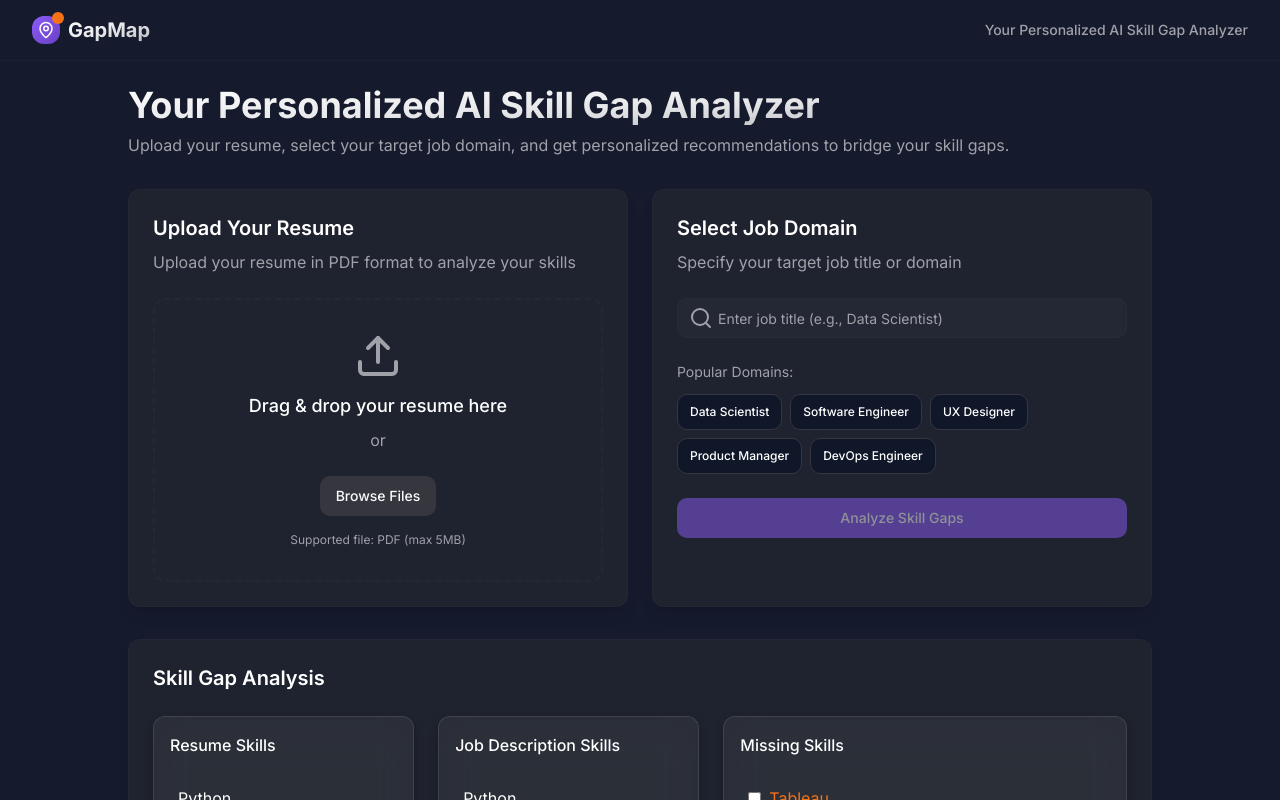
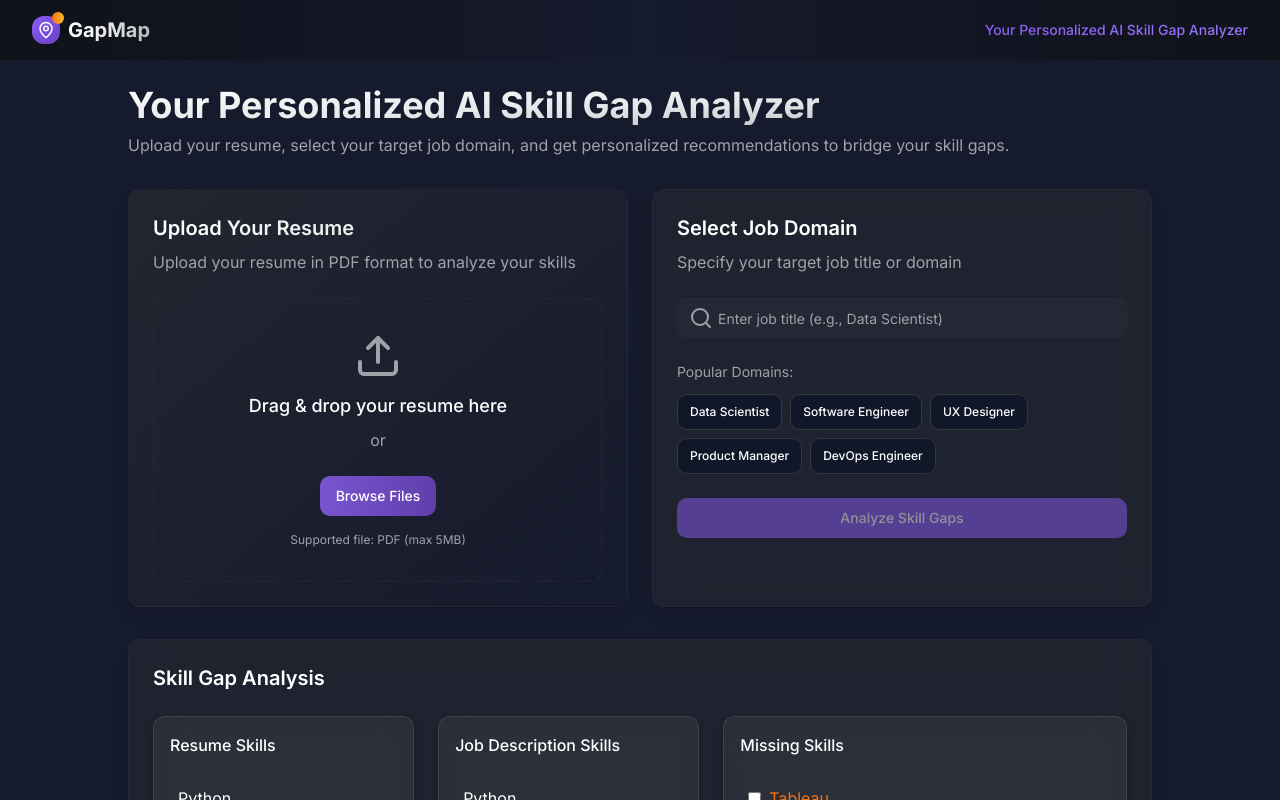
Before and after one commit to amank-coder/skill-radar-gapmap, a React (Vite) app: page / in a window 1280 px wide. Shown: the top 800 px of the page. Built offline with nearby package versions, Linux system fonts and the light colour scheme.

Commit message:
Add gradient colors
Implement gradient colors in the application.

```diff
--- a/src/components/Header.tsx
+++ b/src/components/Header.tsx
@@ -3,10 +3,10 @@ import Logo from "./Logo";
 
 const Header = () => {
   return (
-    <header className="w-full border-b border-gapmap-gray/20">
+    <header className="w-full border-b border-gapmap-gray/20 bg-gradient-to-r from-gapmap-darker via-gapmap-dark to-gapmap-darker">
       <div className="container mx-auto flex justify-between items-center py-4">
         <Logo />
-        <h1 className="hidden sm:block font-medium text-sm text-muted-foreground">
+        <h1 className="hidden sm:block font-medium text-sm text-gradient-purple">
           Your Personalized AI Skill Gap Analyzer
         </h1>
       </div>
--- a/src/components/Logo.tsx
+++ b/src/components/Logo.tsx
@@ -6,9 +6,9 @@ const Logo = ({ className = "" }: { className?: string }) => {
     <div className={`flex items-center gap-2 ${className}`}>
       <div className="relative w-7 h-7 bg-gradient-to-br from-gapmap-purple to-gapmap-purple-dark rounded-lg flex items-center justify-center">
         <MapPin size={18} className="text-white" />
-        <div className="absolute -top-1 -right-1 w-3 h-3 bg-gapmap-orange rounded-full animate-pulse-slow" />
+        <div className="absolute -top-1 -right-1 w-3 h-3 bg-gradient-to-r from-gapmap-orange to-amber-400 rounded-full animate-pulse-slow" />
       </div>
-      <span className="font-bold text-xl text-gradient">GapMap</span>
+      <span className="font-bold text-xl bg-gradient-to-r from-white via-white/90 to-white/70 bg-clip-text text-transparent">GapMap</span>
     </div>
   );
 };
--- a/src/components/ResumeUpload.tsx
+++ b/src/components/ResumeUpload.tsx
@@ -72,15 +72,15 @@ const ResumeUpload = () => {
   };
 
   return (
-    <div className="glass-card p-6 rounded-xl">
-      <h2 className="text-xl font-semibold mb-2">Upload Your Resume</h2>
+    <div className="glass-card p-6 rounded-xl bg-gradient-to-br from-gapmap-charcoal to-gapmap-dark border-gapmap-purple/20">
+      <h2 className="text-xl font-semibold mb-2 bg-gradient-to-r from-white to-white/80 bg-clip-text text-transparent">Upload Your Resume</h2>
       <p className="text-muted-foreground mb-6">
         Upload your resume in PDF format to analyze your skills
       </p>
 
       <div
         className={`border-2 border-dashed rounded-lg p-8 text-center transition ${
-          file ? "border-gapmap-purple/30 bg-gapmap-purple/5" : "border-gapmap-gray/30 hover:border-gapmap-purple/30 hover:bg-gapmap-purple/5"
+          file ? "border-gapmap-purple/40 bg-gradient-to-br from-gapmap-purple/10 to-transparent" : "border-gapmap-gray/30 hover:border-gapmap-purple/30 hover:bg-gradient-to-br hover:from-gapmap-purple/5 hover:to-transparent"
         }`}
         onDragOver={preventDefaults}
         onDragEnter={preventDefaults}
@@ -92,7 +92,10 @@ const ResumeUpload = () => {
             <Upload className="mx-auto h-12 w-12 text-muted-foreground mb-3" />
             <h3 className="font-medium text-lg mb-2">Drag & drop your resume here</h3>
             <p className="text-muted-foreground mb-6">or</p>
-            <Button variant="secondary" className="relative">
+            <Button
+              variant="secondary"
+              className="relative bg-gradient-to-r from-gapmap-purple/80 to-gapmap-purple-dark/80 hover:from-gapmap-purple hover:to-gapmap-purple-dark text-white border-none"
+            >
               <input
                 type="file"
                 className="absolute inset-0 w-full h-full opacity-0 cursor-pointer"
@@ -113,7 +116,7 @@ const ResumeUpload = () => {
                 <h3 className="font-medium text-lg mb-4">Uploading...</h3>
                 <div className="w-full max-w-xs bg-gapmap-gray/30 rounded-full h-2.5 mb-4">
                   <div
-                    className="bg-gapmap-purple h-2.5 rounded-full transition-all duration-300"
+                    className="bg-gradient-to-r from-gapmap-purple to-gapmap-purple-light h-2.5 rounded-full transition-all duration-300"
                     style={{ width: `${progress}%` }}
                   />
                 </div>
@@ -121,7 +124,7 @@ const ResumeUpload = () => {
               </>
             ) : (
               <>
-                <div className="h-12 w-12 rounded-full bg-gapmap-purple/20 flex items-center justify-center mb-3">
+                <div className="h-12 w-12 rounded-full bg-gradient-to-br from-gapmap-purple/30 to-gapmap-purple-dark/30 flex items-center justify-center mb-3">
                   <Check className="h-6 w-6 text-gapmap-purple" />
                 </div>
                 <h3 className="font-medium text-lg mb-2">Upload Complete!</h3>
@@ -130,6 +133,7 @@ const ResumeUpload = () => {
                   variant="outline"
                   size="sm"
                   onClick={() => setFile(null)}
+                  className="border-gapmap-purple/30 text-gapmap-purple hover:bg-gapmap-purple/10"
                 >
                   Change File
                 </Button>
--- a/src/index.css
+++ b/src/index.css
@@ -83,4 +83,28 @@
   .text-gradient {
     @apply bg-gradient-to-br from-white via-white/90 to-white/70 bg-clip-text text-transparent;
   }
+
+  .text-gradient-purple {
+    @apply bg-gradient-to-r from-gapmap-purple to-gapmap-purple-light bg-clip-text text-transparent;
+  }
+
+  .text-gradient-orange {
+    @apply bg-gradient-to-r from-gapmap-orange to-amber-300 bg-clip-text text-transparent;
+  }
+
+  .bg-gradient-purple {
+    @apply bg-gradient-to-br from-gapmap-purple to-gapmap-purple-dark;
+  }
+
+  .bg-gradient-dark {
+    @apply bg-gradient-to-br from-gapmap-dark to-gapmap-darker;
+  }
+
+  .bg-gradient-card {
+    @apply bg-gradient-to-br from-gapmap-charcoal to-gapmap-dark;
+  }
+
+  .border-gradient {
+    border-image: linear-gradient(to right, #8B5CF6, #6941C6) 1;
+  }
 }
```
